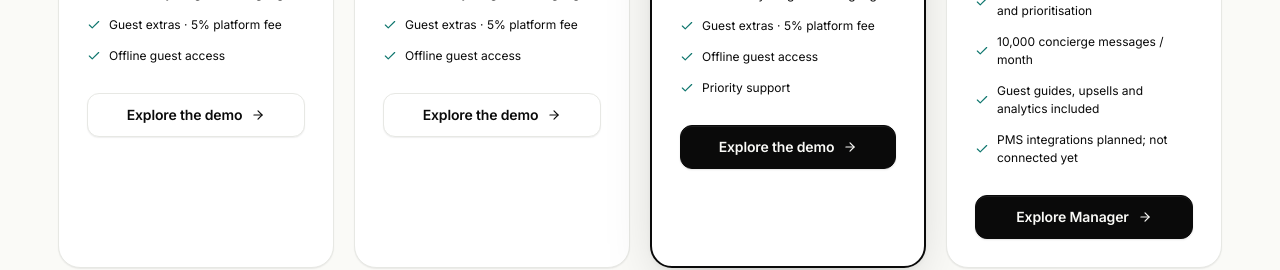
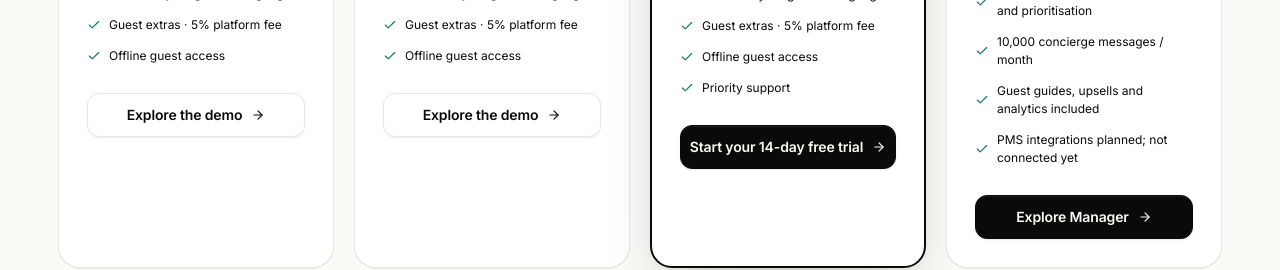
Before and after one commit to Tigha66/Airbnbstayguide, a Next.js app in the folder apps/web/: page / in a window 1280 px wide. Shown: the part 4660-4930 px from the top of the page. Built offline with nearby package versions, Linux system fonts and the light colour scheme; no server answers.

Commit message:
Keep all unavailable homepage pricing CTAs on the demo

```diff
--- a/apps/web/components/home-page.tsx
+++ b/apps/web/components/home-page.tsx
@@ -214,7 +214,7 @@ export function HomePage({ locale, registrationAvailable }: { locale: SiteLocale
           <div className="eyebrow">{t.pricingSection.eyebrow}</div>
           <h2>{t.pricingSection.title}</h2>
           <p>{t.pricingSection.body}</p>
-          <Pricing locale={locale} />
+          <Pricing locale={locale} registrationAvailable={registrationAvailable} />
         </section>
         <section className="marketing-section center">
           <div className="eyebrow">{t.faq.eyebrow}</div>
```
